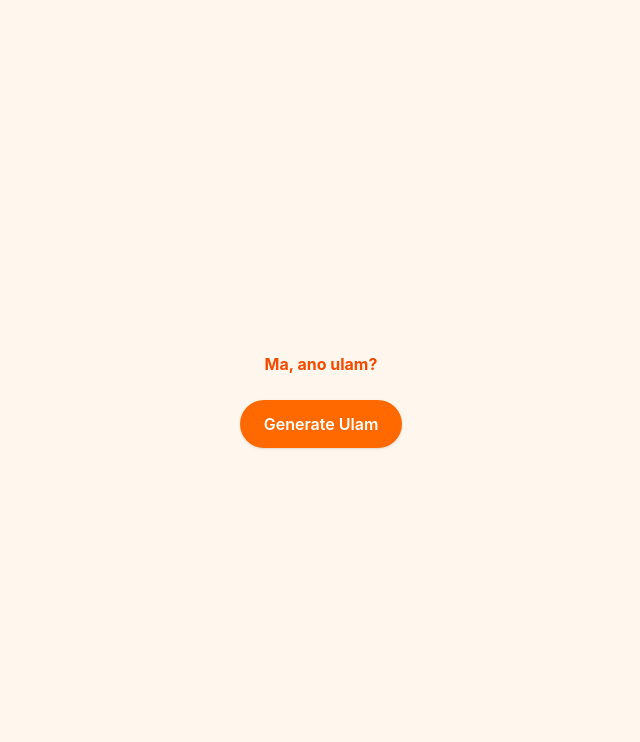
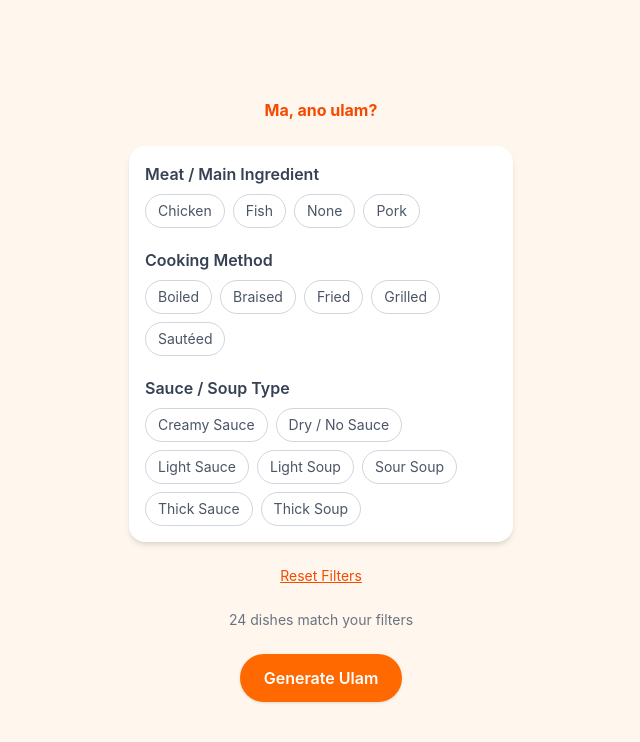
Before and after one commit to Klarenze0/ma-ano-ulam, a React (Vite) app: page / in a window 1280 px wide. Shown: the top 742 px of the page, without its empty margins (319-959 px from the left). Built offline with nearby package versions, Linux system fonts and the light colour scheme.

Commit message:
added filter panel

```diff
--- a/src/App.jsx
+++ b/src/App.jsx
@@ -1,23 +1,35 @@
 import { useState } from "react";
 import { ulams } from "./data/ulams";
+import { getFilterOptions } from "./utils/getFilterOptions";
+import { filterUlams } from "./utils/filterUlams";
 import UlamCard from "./components/UlamCard";
+import FilterPanel from "./components/FilterPanel";
+import EmptyState from "./components/EmptyState";
 
 function getRandomUlam(list, excludeId) {
   const pool = excludeId ? list.filter((u) => u.id !== excludeId) : list;
-
   const source = pool.length > 0 ? pool : list;
   const randomIndex = Math.floor(Math.random() * source.length);
   return source[randomIndex];
 }
 
 function App() {
+  const [selectedFilters, setSelectedFilters] = useState({});
   const [generatedUlam, setGeneratedUlam] = useState(null);
   const [favoritess, setFavorites] = useState([]);
+
+  const filterOptions = getFilterOptions(ulams);
+  const matchingUlams = filterUlams(ulams, selectedFilters);
+  const hasNoMatches = matchingUlams.length === 0;
 
   const handleGenerate = () => {
     const previousId = generatedUlam?.id;
     const next = getRandomUlam(ulams, previousId);
     setGeneratedUlam(next);
+  };
+
+  const handleResetFilters = () => {
+    setSelectedFilters({});
   };
 
   const handleToggleFavorite = (id) => {
@@ -30,14 +42,43 @@ function App() {
     <div className="min-h-screen bg-orange-50 flex flex-col items-center justify-center gap-6 p-4">
       <h1 className="text-3x1 font-bold text-orange-600">Ma, ano ulam?</h1>
 
+      <FilterPanel
+        options={filterOptions}
+        selectedFilters={selectedFilters}
+        onChange={setSelectedFilters}
+      />
+
       <button
-        onClick={handleGenerate}
-        className="bg-orange-500 hover:bg-orange-600 text-white font-semibold px-6 py-3 rounded-full shadow transition"
+        onClick={handleResetFilters}
+        className="text-sm text-orange-600 underline hover:text-orange-700"
       >
-        {generatedUlam ? 'Generate Again' : 'Generate Ulam'}
+        Reset Filters
       </button>
 
-      {generatedUlam && (
+      <p className="text-sm text-gray-500">
+        {matchingUlams.length} dish{matchingUlams.length !== 1 ? "es" : ""}{" "}
+        match your filters
+      </p>
+
+      {!hasNoMatches && (
+        <button
+          onClick={handleGenerate}
+          className="bg-orange-500 hover:bg-orange-600 text-white font-semibold px-6 py-3 rounded-full shadow transition"
+        >
+          {generatedUlam ? "Generate Again" : "Generate Ulam"}
+        </button>
+      )}
+
+      {hasNoMatches && (
+        <EmptyState
+          message="No ulam found."
+          subMessage="Try removing one or more filters."
+          actionLabel="Reset Filters"
+          onAction={handleResetFilters}
+        />
+      )}
+
+      {!hasNoMatches && generatedUlam && (
         <UlamCard
           ulam={generatedUlam}
           isFavorite={favoritess.includes(generatedUlam.id)}
--- /dev/null
+++ b/src/components/EmptyState.jsx
@@ -0,0 +1,16 @@
+export default function EmptyState({ message, subMessage, actionLabel, onAction}) {
+    return (
+        <div className="bg-white rounded-2x1 shadow-md p-6 text-center max-w-sm w-full space-y-3">
+            <p className="text-lg font-semibold text-gray-700">{message}</p>
+            {subMessage && <p className="text-sm text-gray-500">{subMessage}</p>}
+            {actionLabel && onAction && (
+                <button
+                    onClick={onAction}
+                    className="bg-orange-500 hover:bg-orange-600 text-white font-semibold px-5 py-2 rounded-full shadow transition"
+                >
+                    {actionLabel}
+                </button>
+            )}
+        </div>
+    )
+}
--- /dev/null
+++ b/src/components/FilterPanel.jsx
@@ -0,0 +1,51 @@
+const FILTER_LABELS = {
+  meatType: 'Meat / Main Ingredient',
+  cookingMethod: 'Cooking Method',
+  sauceType: 'Sauce / Soup Type',
+}
+
+function FilterPanel({ options, selectedFilters, onChange }) {
+  const handleToggle = (category, value) => {
+    const current = selectedFilters[category] || []
+    const next = current.includes(value)
+      ? current.filter((v) => v !== value)
+      : [...current, value]
+
+    onChange({
+      ...selectedFilters,
+      [category]: next,
+    })
+  }
+
+  return (
+    <div className="bg-white rounded-2xl shadow-md p-4 space-y-5 w-full max-w-sm">
+      {Object.entries(options).map(([category, values]) => (
+        <div key={category}>
+          <h4 className="font-semibold text-gray-700 mb-2">
+            {FILTER_LABELS[category] || category}
+          </h4>
+          <div className="flex flex-wrap gap-2">
+            {values.map((value) => {
+              const isSelected = (selectedFilters[category] || []).includes(value)
+              return (
+                <button
+                  key={value}
+                  onClick={() => handleToggle(category, value)}
+                  className={`px-3 py-1.5 rounded-full text-sm border transition ${
+                    isSelected
+                      ? 'bg-orange-500 text-white border-orange-500'
+                      : 'bg-white text-gray-600 border-gray-300 hover:border-orange-400'
+                  }`}
+                >
+                  {value}
+                </button>
+              )
+            })}
+          </div>
+        </div>
+      ))}
+    </div>
+  )
+}
+
+export default FilterPanel
--- /dev/null
+++ b/src/utils/filterUlams.js
@@ -0,0 +1,15 @@
+export function filterUlams(ulams, selectedFilters) {
+  const activeCategories = Object.entries(selectedFilters).filter(
+    ([, values]) => values && values.length > 0,
+  );
+
+  if (activeCategories.length === 0) {
+    return ulams;
+  }
+
+  return ulams.filter((ulam) =>
+    activeCategories.every(([category, values]) =>
+      values.includes(ulam[category]),
+    ),
+  );
+}
--- /dev/null
+++ b/src/utils/getFilterOptions.js
@@ -0,0 +1,18 @@
+export function getFilterOptions(ulams) {
+    const meatTypes = new Set()
+    const cookingMethods = new Set()
+    const sauceTypes = new Set()
+
+
+    ulams.forEach((u) => {
+        if (u.meatType) meatTypes.add(u.meatType)
+        if (u.cookingMethod) cookingMethods.add(u.cookingMethod)
+        if (u.sauceType) sauceTypes.add(u.sauceType)
+    })
+
+    return {
+        meatType: Array.from(meatTypes).sort(),
+        cookingMethod: Array.from(cookingMethods).sort(),
+        sauceType: Array.from(sauceTypes).sort(),
+    }
+}
```
